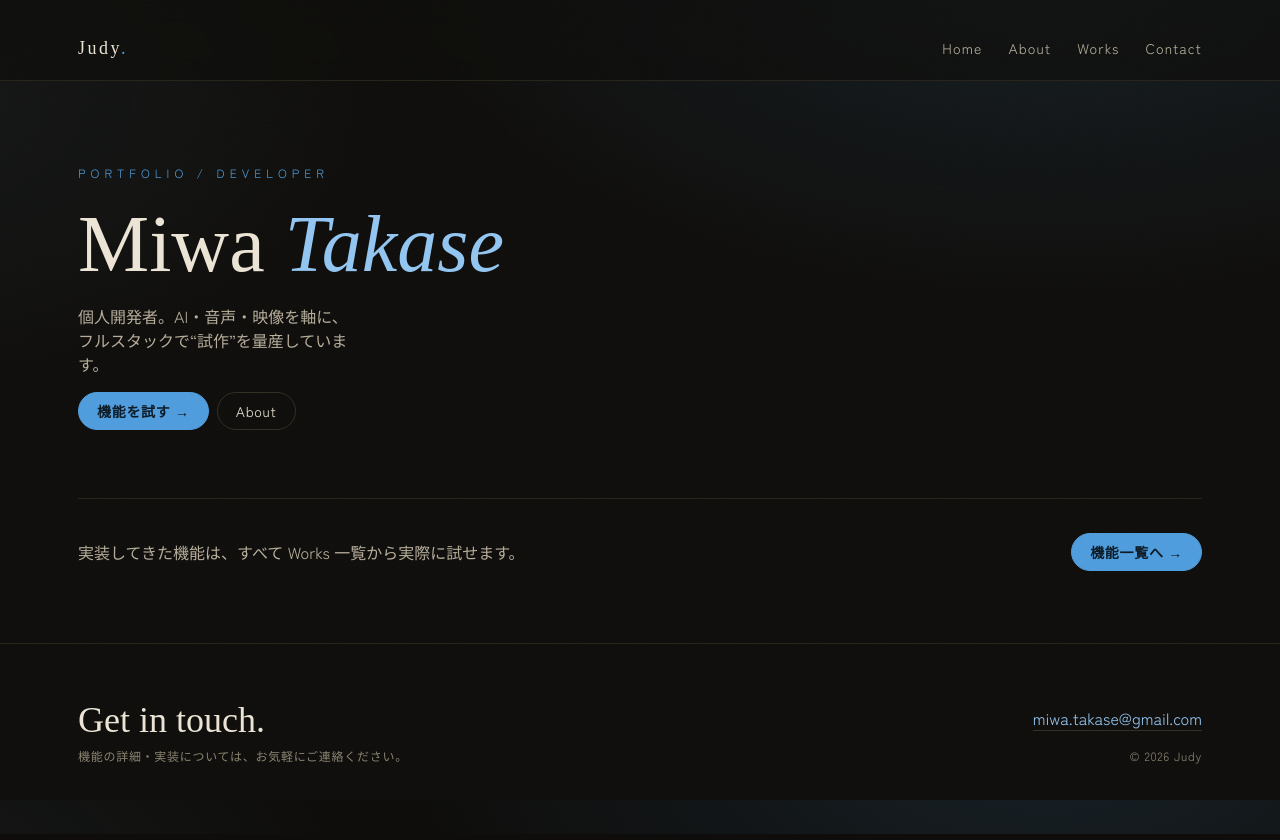
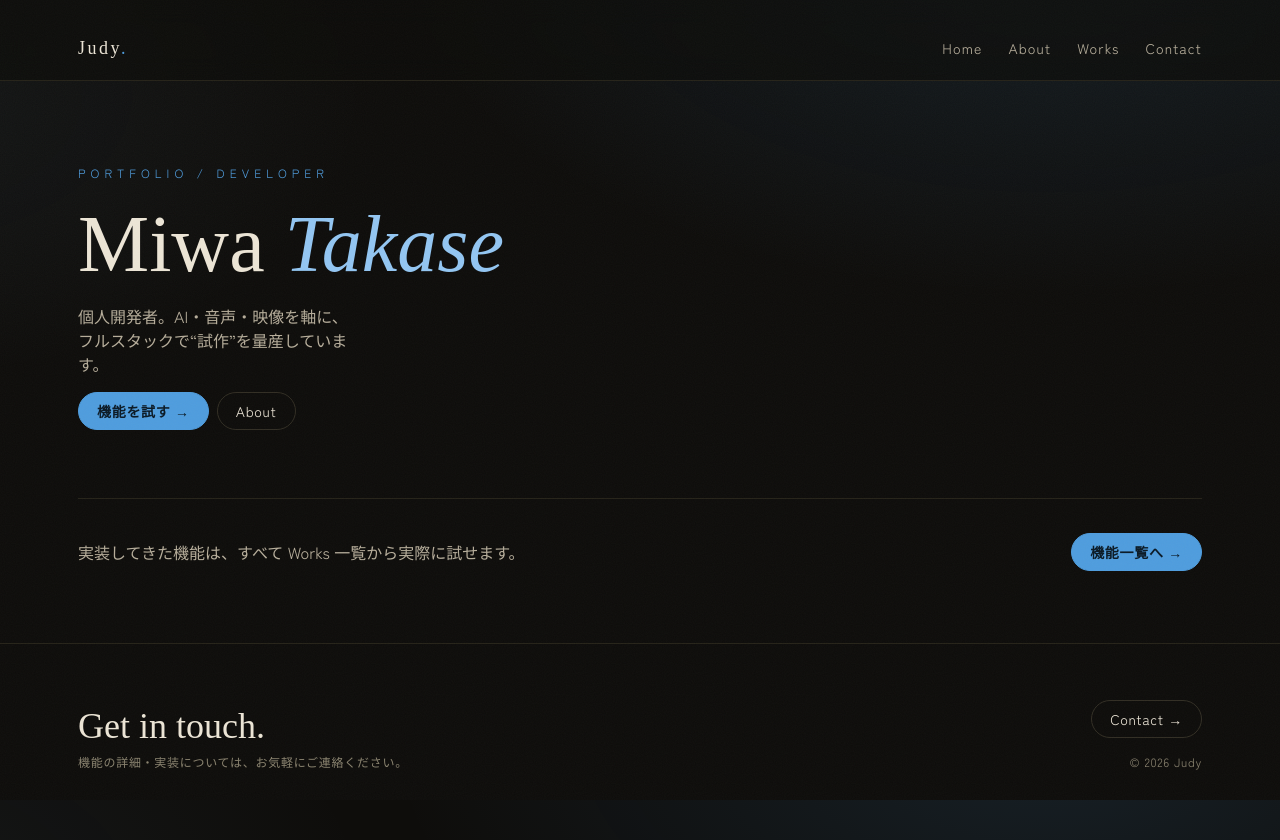
Before and after one commit to miwa-takase/portfolio, a React (Vite) app: page / in a window 1280 px wide. Built offline with nearby package versions, Linux system fonts and the light colour scheme; no server answers; a web font is replaced by a local one.

Commit message:
feat(footer): メアド直書きを廃止し Contact ボタン→クリックで表示
Co-Authored-By: Claude Opus 4.8 <noreply@anthropic.com>

```diff
--- a/src/components/Footer.tsx
+++ b/src/components/Footer.tsx
@@ -1,6 +1,11 @@
+import { useState } from "react";
 import { OWNER } from "../data/apps";
 
+const btnGhost =
+  "inline-flex cursor-pointer items-center gap-2 rounded-full border border-line px-[18px] py-2 text-sm tracking-[0.05em] text-paper transition-all hover:border-accent hover:text-accent-soft";
+
 export default function Footer() {
+  const [show, setShow] = useState(false);
   return (
     <footer
       id="contact"
@@ -14,12 +19,18 @@ export default function Footer() {
           </p>
         </div>
         <div className="text-right">
+          {show ? (
             <a
               href={`mailto:${OWNER.email}`}
               className="border-b border-line text-accent-soft transition-colors hover:border-accent"
             >
               {OWNER.email}
             </a>
+          ) : (
+            <button className={btnGhost} onClick={() => setShow(true)}>
+              Contact →
+            </button>
+          )}
           <p className="mt-4 text-xs tracking-[0.06em] text-muted">
             © {new Date().getFullYear()} Judy
           </p>
```
Lines whose indentation alone changed are shown as unchanged.
